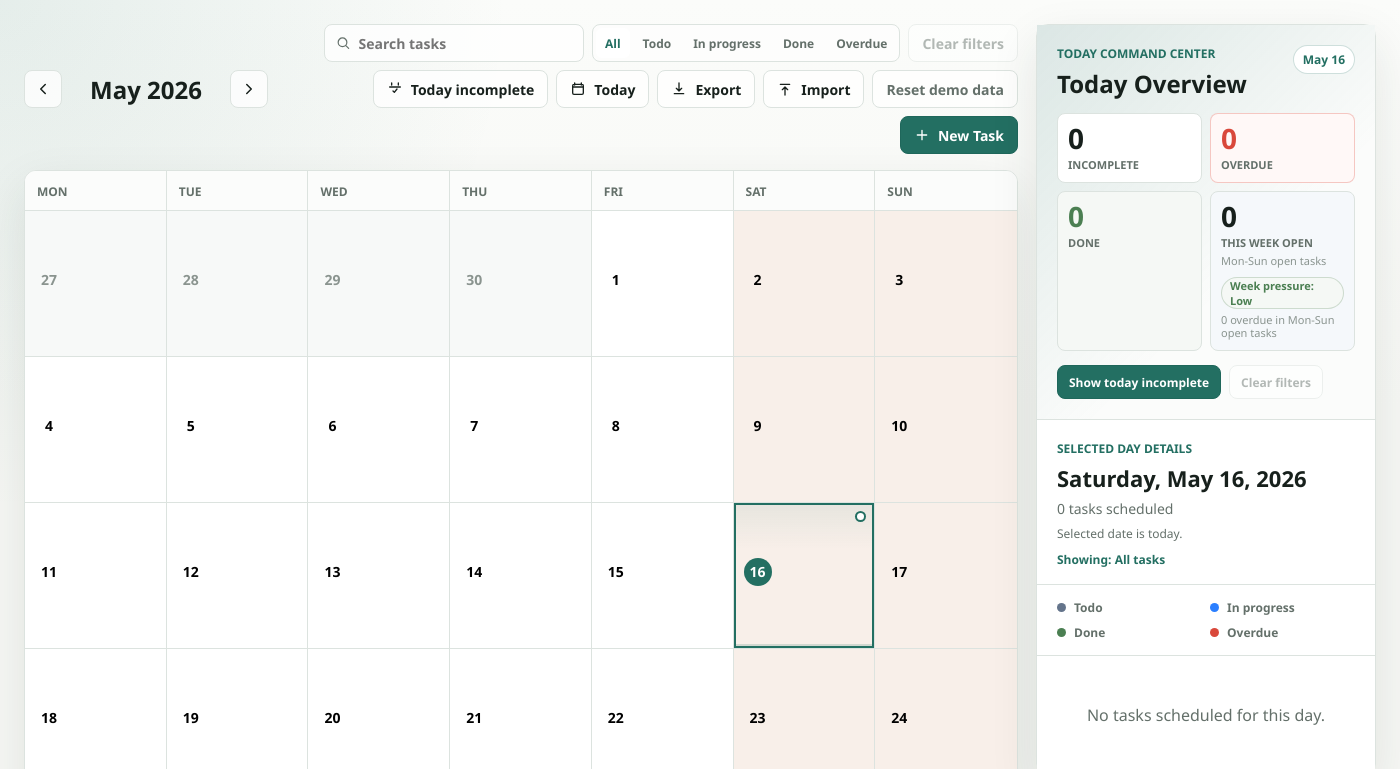
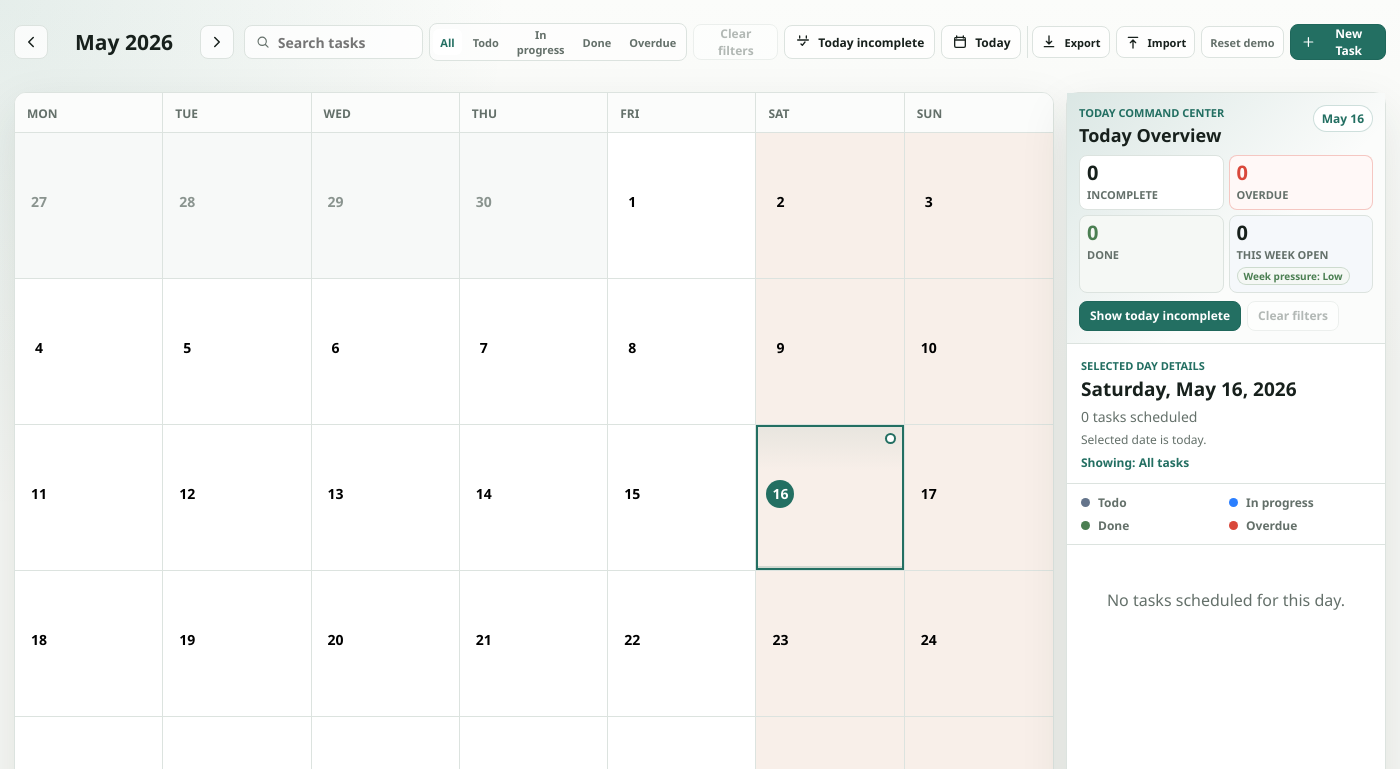
Before and after one commit to JKLcoder/TaskCalendar, an Electron app: page index.html in a window 1400 px wide. Both pictures are taken after a click on the button "Start blank". Shown: the top 769 px of the page. Drawn offline with Linux system fonts and the light colour scheme.

Commit message:
Compact desktop layout for v0.2.0

```diff
--- a/index.html
+++ b/index.html
@@ -22,8 +22,7 @@
         </div>
       </section>
       <div class="shell">
-        <section class="board" aria-label="Task calendar">
-          <header class="toolbar">
+        <header class="toolbar" aria-label="Task calendar controls">
             <div class="month-controls">
               <button class="icon-button" id="prevMonthButton" type="button" aria-label="Previous month" title="Previous month">
                 <svg aria-hidden="true" width="18" height="18" viewBox="0 0 24 24" fill="none">
@@ -38,6 +37,7 @@
               </button>
             </div>
             <div class="actions">
+              <div class="tool-group search-tools">
                 <label class="search-field" for="taskSearchInput">
                   <svg aria-hidden="true" width="16" height="16" viewBox="0 0 24 24" fill="none">
                     <path d="m21 21-4.2-4.2M10.8 18a7.2 7.2 0 1 1 0-14.4 7.2 7.2 0 0 1 0 14.4Z" stroke="currentColor" stroke-width="2" stroke-linecap="round" />
@@ -52,6 +52,8 @@
                   <button class="filter-button" type="button" data-status-filter="overdue">Overdue</button>
                 </div>
                 <button class="button quiet" id="clearFiltersButton" type="button" disabled>Clear filters</button>
+              </div>
+              <div class="tool-group focus-tools">
                 <button class="button" id="todayIncompleteButton" type="button">
                   <svg aria-hidden="true" width="16" height="16" viewBox="0 0 24 24" fill="none">
                     <path d="M7 3v3M17 3v3M4 9h16M9 15l2 2 4-5" stroke="currentColor" stroke-width="2" stroke-linecap="round" stroke-linejoin="round" />
@@ -64,6 +66,8 @@
                   </svg>
                   Today
                 </button>
+              </div>
+              <div class="tool-group secondary-tools">
                 <button class="button" id="exportButton" type="button">
                   <svg aria-hidden="true" width="16" height="16" viewBox="0 0 24 24" fill="none">
                     <path d="M12 3v12m0 0 4-4m-4 4-4-4M5 19h14" stroke="currentColor" stroke-width="2" stroke-linecap="round" stroke-linejoin="round" />
@@ -76,7 +80,8 @@
                   </svg>
                   Import
                 </button>
-              <button class="button quiet" id="resetDemoButton" type="button">Reset demo data</button>
+                <button class="button quiet" id="resetDemoButton" type="button" title="Reset demo data">Reset demo</button>
+              </div>
               <input class="file-input" id="importFileInput" type="file" accept="application/json,.json" />
               <button class="button primary" id="newTaskButton" type="button">
                 <svg aria-hidden="true" width="16" height="16" viewBox="0 0 24 24" fill="none">
@@ -87,6 +92,7 @@
             </div>
         </header>
 
+        <section class="board" aria-label="Task calendar">
           <div class="calendar">
             <div class="weekday-row" aria-hidden="true">
               <div class="weekday">Mon</div>
@@ -126,7 +132,6 @@
               <div class="metric-card week" title="Monday-Sunday open tasks">
                 <span class="metric-value" id="weekOpenCount">0</span>
                 <span class="metric-label">This week open</span>
-                <span class="metric-hint">Mon-Sun open tasks</span>
                 <span class="pressure-pill low" id="weekPressurePill">Week pressure: Low</span>
                 <span class="metric-hint" id="weekPressureHint">Based on open and overdue tasks</span>
               </div>
--- a/styles.css
+++ b/styles.css
@@ -40,14 +40,16 @@ button {
 
 .app {
   min-height: 100vh;
-  padding: 24px;
+  padding: 14px;
 }
 
 .shell {
   display: grid;
-  grid-template-columns: minmax(0, 1fr) 340px;
-  gap: 18px;
-  max-width: 1480px;
+  grid-template-columns: minmax(0, 1fr) 320px;
+  grid-template-rows: auto minmax(0, 1fr);
+  gap: 12px;
+  width: 100%;
+  max-width: 1880px;
   margin: 0 auto;
 }
 
@@ -101,32 +103,55 @@ button {
 }
 
 .toolbar {
-  display: flex;
+  display: grid;
+  grid-template-columns: auto minmax(0, 1fr);
+  grid-column: 1 / -1;
   align-items: center;
-  justify-content: space-between;
-  gap: 16px;
-  min-height: 56px;
-  margin-bottom: 16px;
+  gap: 10px;
+  min-height: 42px;
+  margin-bottom: 10px;
 }
 
 .month-controls,
-.actions {
+.actions,
+.tool-group {
   display: flex;
   align-items: center;
-  gap: 8px;
+  gap: 6px;
 }
 
 .actions {
-  flex-wrap: wrap;
+  flex-wrap: nowrap;
   justify-content: flex-end;
+  min-width: 0;
+}
+
+.tool-group {
+  min-width: 0;
+  flex-wrap: nowrap;
+}
+
+.search-tools {
+  flex: 0 1 auto;
+  justify-content: flex-end;
+}
+
+.focus-tools,
+.secondary-tools {
+  flex: 0 0 auto;
+}
+
+.secondary-tools {
+  padding-left: 4px;
+  border-left: 1px solid var(--border);
 }
 
 .search-field {
   display: inline-flex;
   align-items: center;
   gap: 8px;
-  min-height: 38px;
-  width: min(260px, 100%);
+  min-height: 34px;
+  width: clamp(150px, 14vw, 205px);
   border: 1px solid var(--border);
   border-radius: var(--radius);
   background: rgba(255, 255, 255, 0.78);
@@ -156,7 +181,7 @@ button {
   display: inline-flex;
   align-items: center;
   gap: 4px;
-  min-height: 38px;
+  min-height: 34px;
   border: 1px solid var(--border);
   border-radius: var(--radius);
   background: rgba(255, 255, 255, 0.62);
@@ -164,13 +189,13 @@ button {
 }
 
 .filter-button {
-  min-height: 30px;
+  min-height: 26px;
   border-radius: 6px;
   background: transparent;
   color: var(--muted);
   cursor: pointer;
-  padding: 0 9px;
-  font-size: 12px;
+  padding: 0 7px;
+  font-size: 11px;
   font-weight: 760;
 }
 
@@ -185,7 +210,7 @@ button {
   display: inline-flex;
   align-items: center;
   justify-content: center;
-  min-height: 38px;
+  min-height: 34px;
   border: 1px solid var(--border);
   border-radius: var(--radius);
   background: rgba(255, 255, 255, 0.78);
@@ -198,20 +223,26 @@ button {
 }
 
 .icon-button {
-  width: 38px;
+  width: 34px;
 }
 
 .button {
-  gap: 8px;
-  padding: 0 13px;
-  font-size: 14px;
+  gap: 7px;
+  padding: 0 10px;
+  font-size: 12px;
   font-weight: 650;
 }
 
 .button.compact {
-  min-height: 34px;
-  padding: 0 11px;
+  min-height: 30px;
+  padding: 0 10px;
   font-size: 12px;
+}
+
+.secondary-tools .button {
+  min-height: 32px;
+  padding: 0 8px;
+  font-size: 11px;
 }
 
 .button.primary {
@@ -253,9 +284,9 @@ button {
 }
 
 .month-title {
-  min-width: 152px;
+  min-width: 140px;
   text-align: center;
-  font-size: 24px;
+  font-size: 21px;
   font-weight: 760;
   letter-spacing: 0;
 }
@@ -462,9 +493,11 @@ button {
 
 .detail-panel {
   position: sticky;
-  top: 24px;
+  top: 14px;
+  grid-column: 2;
+  grid-row: 2;
   align-self: start;
-  min-height: calc(100vh - 48px);
+  min-height: calc(100vh - 28px);
   border: 1px solid var(--border);
   border-radius: 12px;
   background: var(--surface);
@@ -476,39 +509,39 @@ button {
 }
 
 .panel-header {
-  padding: 20px 20px 16px;
+  padding: 14px 14px 12px;
   border-bottom: 1px solid var(--border);
 }
 
 .panel-kicker {
-  margin-bottom: 8px;
+  margin-bottom: 5px;
   color: var(--accent);
-  font-size: 12px;
+  font-size: 11px;
   font-weight: 780;
   text-transform: uppercase;
 }
 
 .panel-date {
   margin: 0;
-  font-size: 22px;
+  font-size: 19px;
   line-height: 1.2;
 }
 
 .panel-summary {
-  margin: 8px 0 0;
+  margin: 6px 0 0;
   color: var(--muted);
   font-size: 14px;
 }
 
 .panel-relation {
-  margin: 8px 0 0;
+  margin: 6px 0 0;
   color: var(--muted);
   font-size: 12px;
   line-height: 1.35;
 }
 
 .filter-summary {
-  margin: 8px 0 0;
+  margin: 6px 0 0;
   color: var(--accent);
   font-size: 12px;
   font-weight: 720;
@@ -516,8 +549,8 @@ button {
 
 .today-command {
   display: grid;
-  gap: 14px;
-  padding: 20px;
+  gap: 8px;
+  padding: 12px;
   border-bottom: 1px solid var(--border);
   background:
     linear-gradient(135deg, rgba(35, 111, 98, 0.15), rgba(255, 255, 255, 0) 62%),
@@ -528,12 +561,12 @@ button {
   display: flex;
   align-items: flex-start;
   justify-content: space-between;
-  gap: 12px;
+  gap: 10px;
 }
 
 .today-title {
   margin: 0;
-  font-size: 24px;
+  font-size: 18px;
   line-height: 1.2;
 }
 
@@ -543,7 +576,7 @@ button {
   border-radius: 999px;
   background: #ffffff;
   color: var(--accent);
-  padding: 5px 9px;
+  padding: 4px 8px;
   font-size: 12px;
   font-weight: 760;
 }
@@ -551,7 +584,7 @@ button {
 .today-metrics {
   display: grid;
   grid-template-columns: repeat(2, minmax(0, 1fr));
-  gap: 8px;
+  gap: 5px;
 }
 
 .metric-card {
@@ -559,7 +592,7 @@ button {
   border: 1px solid var(--border);
   border-radius: var(--radius);
   background: #ffffff;
-  padding: 10px;
+  padding: 7px;
 }
 
 .metric-card.overdue {
@@ -578,7 +611,7 @@ button {
 .metric-value {
   display: block;
   color: var(--text);
-  font-size: 28px;
+  font-size: 20px;
   line-height: 1;
   font-weight: 800;
 }
@@ -593,7 +626,7 @@ button {
 
 .metric-label {
   display: block;
-  margin-top: 5px;
+  margin-top: 4px;
   color: var(--muted);
   font-size: 11px;
   font-weight: 760;
@@ -602,23 +635,27 @@ button {
 
 .metric-hint {
   display: block;
-  margin-top: 4px;
+  margin-top: 3px;
   color: var(--faint);
   font-size: 11px;
   line-height: 1.25;
 }
 
+#weekPressureHint {
+  display: none;
+}
+
 .pressure-pill {
   display: inline-flex;
   align-items: center;
-  min-height: 24px;
-  margin-top: 9px;
+  min-height: 18px;
+  margin-top: 5px;
   border: 1px solid rgba(100, 116, 139, 0.24);
   border-radius: 999px;
   background: #f8fafc;
   color: var(--todo);
-  padding: 0 8px;
-  font-size: 11px;
+  padding: 0 6px;
+  font-size: 10px;
   font-weight: 780;
 }
 
@@ -649,14 +686,14 @@ button {
 .today-command-actions {
   display: flex;
   flex-wrap: wrap;
-  gap: 8px;
+  gap: 6px;
 }
 
 .legend {
   display: grid;
   grid-template-columns: repeat(2, minmax(0, 1fr));
-  gap: 8px;
-  padding: 14px 20px;
+  gap: 6px;
+  padding: 10px 14px;
   border-bottom: 1px solid var(--border);
 }
 
@@ -678,13 +715,13 @@ button {
 
 .panel-list {
   display: grid;
-  gap: 10px;
-  padding: 16px;
+  gap: 8px;
+  padding: 12px;
 }
 
 .detail-card {
   width: 100%;
-  padding: 14px;
+  padding: 12px;
   border: 1px solid var(--border);
   border-radius: var(--radius);
   background: #fbfcfb;
@@ -711,8 +748,8 @@ button {
   display: flex;
   align-items: flex-start;
   justify-content: space-between;
-  gap: 10px;
-  margin-bottom: 8px;
+  gap: 8px;
+  margin-bottom: 6px;
 }
 
 .detail-title {
@@ -733,7 +770,7 @@ button {
 }
 
 .detail-body {
-  margin: 0 0 12px;
+  margin: 0 0 10px;
   color: var(--muted);
   font-size: 13px;
   line-height: 1.45;
@@ -759,7 +796,7 @@ button {
   display: flex;
   justify-content: flex-end;
   gap: 8px;
-  margin-top: 12px;
+  margin-top: 10px;
 }
 
 .text-button {
@@ -926,9 +963,21 @@ textarea:focus {
 
   .shell {
     grid-template-columns: 1fr;
+    grid-template-rows: auto;
+  }
+
+  .toolbar {
+    grid-template-columns: 1fr;
+  }
+
+  .actions {
+    flex-wrap: wrap;
+    justify-content: flex-start;
   }
 
   .detail-panel {
+    grid-column: auto;
+    grid-row: auto;
     position: static;
     min-height: auto;
   }
@@ -937,22 +986,42 @@ textarea:focus {
 @media (max-width: 820px) {
   .toolbar {
     align-items: stretch;
-    flex-direction: column;
   }
 
   .month-controls,
-  .actions {
+  .actions,
+  .tool-group {
     justify-content: space-between;
   }
 
   .search-field,
-  .filter-group {
+  .filter-group,
+  .search-tools,
+  .focus-tools,
+  .secondary-tools,
+  #newTaskButton {
     width: 100%;
+  }
+
+  .actions,
+  .tool-group {
+    align-items: stretch;
+  }
+
+  .search-tools,
+  .focus-tools,
+  .secondary-tools {
+    flex-wrap: wrap;
   }
 
   .filter-group {
     justify-content: space-between;
     overflow-x: auto;
+  }
+
+  .secondary-tools {
+    padding-left: 0;
+    border-left: 0;
   }
 
   .calendar {
```
Lines whose indentation alone changed are shown as unchanged.
